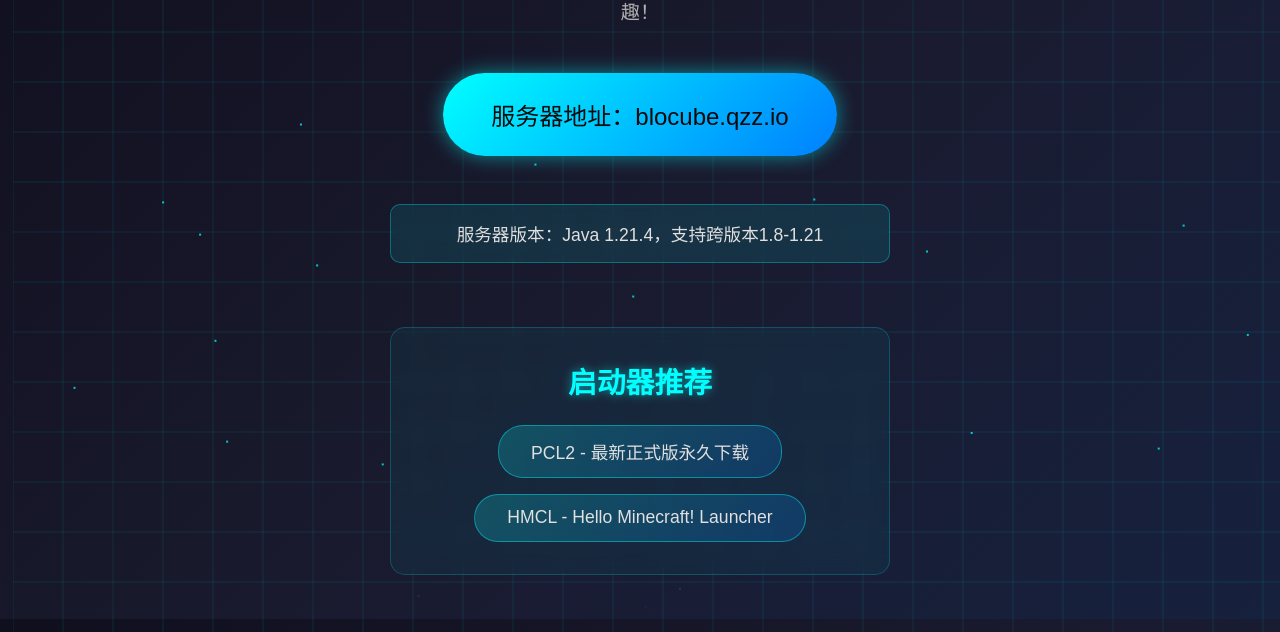
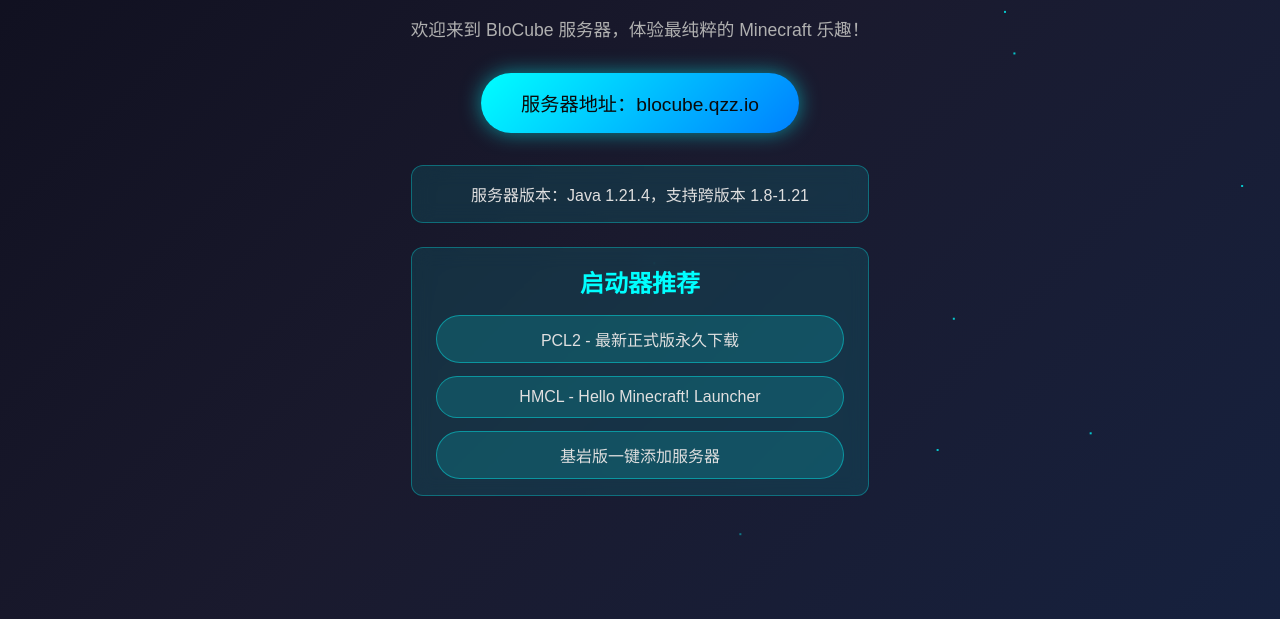
Before and after one commit to q-wert-y/BloCube, a plain HTML site: page index.html in a window 1280 px wide. Shown: the part 181-813 px from the top of the page. Drawn offline with Linux system fonts and the light colour scheme.

Commit message:
Add files via upload

```diff
--- a/index.html
+++ b/index.html
@@ -5,14 +5,10 @@
     <meta name="viewport" content="width=device-width, initial-scale=1.0">
     <title>BloCube - Minecraft 服务器</title>
     <style>
-        * {
-            margin: 0;
-            padding: 0;
-            box-sizing: border-box;
-        }
+        * { margin: 0; padding: 0; box-sizing: border-box; }
 
         body {
-            font-family: 'Arial', sans-serif;
+            font-family: Arial, sans-serif;
             background: linear-gradient(135deg, #0f0f1e 0%, #1a1a2e 50%, #16213e 100%);
             color: #e0e0e0;
             min-height: 100vh;
@@ -24,31 +20,12 @@
             position: relative;
         }
 
-        .grid-background {
-            position: absolute;
-            top: 0;
-            left: 0;
-            width: 100%;
-            height: 100%;
-            background-image:
-                linear-gradient(rgba(0, 255, 255, 0.1) 1px, transparent 1px),
-                linear-gradient(90deg, rgba(0, 255, 255, 0.1) 1px, transparent 1px);
-            background-size: 50px 50px;
-            animation: gridMove 20s linear infinite;
-            z-index: 1;
-        }
-
-        @keyframes gridMove {
-            0% { transform: translate(0, 0); }
-            100% { transform: translate(50px, 50px); }
-        }
-
         .particles {
             position: absolute;
-            width: 100%;
-            height: 100%;
+            inset: 0;
+            z-index: 1;
+            pointer-events: none;
             overflow: hidden;
-            z-index: 2;
         }
 
         .particle {
@@ -57,303 +34,172 @@
             height: 2px;
             background: #00ffff;
             border-radius: 50%;
-            animation: float 10s infinite linear;
-            opacity: 0.7;
+            animation: float 12s linear infinite;
+            opacity: 0.6;
         }
 
         @keyframes float {
-            0% {
-                transform: translateY(100vh) translateX(0);
-                opacity: 0;
-            }
-            10% {
-                opacity: 1;
-            }
-            90% {
-                opacity: 1;
-            }
-            100% {
-                transform: translateY(-100vh) translateX(100px);
-                opacity: 0;
-            }
+            0% { transform: translateY(100vh) translateX(0); opacity: 0; }
+            10% { opacity: 1; }
+            90% { opacity: 1; }
+            100% { transform: translateY(-100vh) translateX(100px); opacity: 0; }
         }
 
         .container {
             text-align: center;
             z-index: 10;
-            position: relative;
+            max-width: 90vw;
+            padding: 2rem 1rem;
         }
 
         h1 {
-            font-size: 4rem;
-            margin-bottom: 2rem;
+            font-size: clamp(2.5rem, 8vw, 4rem);
+            margin-bottom: 1.5rem;
             background: linear-gradient(45deg, #00ffff, #0080ff, #8000ff);
             -webkit-background-clip: text;
             -webkit-text-fill-color: transparent;
-            background-clip: text;
             animation: glow 2s ease-in-out infinite alternate;
-            text-shadow: 0 0 30px rgba(0, 255, 255, 0.5);
         }
 
-        @keyframes glow {
-            from { filter: brightness(1); }
-            to { filter: brightness(1.2); }
+        @keyframes glow { from { filter: brightness(1); } to { filter: brightness(1.2); } }
+
+        .server-info {
+            margin: 1rem 0 2rem;
+            font-size: 1.1rem;
+            color: #b0b0b0;
         }
 
-        .server-info {
-            margin: 2rem 0;
-            font-size: 1.2rem;
-            color: #b0b0b0;
-            max-width: 500px;
-            margin-left: auto;
-            margin-right: auto;
-        }
-
-        .copy-button-container {
-            position: relative;
-            margin: 3rem 0;
-        }
+        .copy-button-container { position: relative; margin: 2rem 0; }
 
         .copy-button {
             background: linear-gradient(135deg, #00ffff, #0080ff);
             border: none;
-            padding: 1.5rem 3rem;
-            font-size: 1.5rem;
+            padding: 1rem 2.5rem;
+            font-size: 1.2rem;
             color: #0a0a0a;
             border-radius: 50px;
             cursor: pointer;
-            transition: all 0.3s ease;
-            box-shadow: 0 0 20px rgba(0, 255, 255, 0.5);
-            position: relative;
-            overflow: hidden;
+            transition: transform .3s, box-shadow .3s;
+            box-shadow: 0 0 20px rgba(0, 255, 255, .5);
         }
 
         .copy-button:hover {
             transform: translateY(-3px);
-            box-shadow: 0 5px 30px rgba(0, 255, 255, 0.7);
-        }
-
-        .copy-button:active {
-            transform: translateY(0);
-        }
-
-        .copy-button::before {
-            content: '';
-            position: absolute;
-            top: 50%;
-            left: 50%;
-            width: 0;
-            height: 0;
-            background: rgba(255, 255, 255, 0.3);
-            border-radius: 50%;
-            transform: translate(-50%, -50%);
-            transition: width 0.6s, height 0.6s;
-        }
-
-        .copy-button:hover::before {
-            width: 300px;
-            height: 300px;
+            box-shadow: 0 5px 30px rgba(0, 255, 255, .7);
         }
 
         .copy-notification {
             position: absolute;
-            top: -50px;
+            top: -45px;
             left: 50%;
             transform: translateX(-50%);
             background: #00ff00;
             color: #000;
-            padding: 0.5rem 1rem;
-            border-radius: 5px;
+            padding: .4rem .8rem;
+            border-radius: 6px;
+            font-weight: bold;
             opacity: 0;
-            transition: opacity 0.3s ease;
-            font-weight: bold;
+            transition: opacity .3s;
+            pointer-events: none;
         }
 
-        .copy-notification.show {
-            opacity: 1;
-        }
+        .copy-notification.show { opacity: 1; }
 
-        .version-info {
-            margin-top: 2rem;
-            padding: 1rem 2rem;
-            background: rgba(0, 255, 255, 0.1);
-            border: 1px solid rgba(0, 255, 255, 0.3);
-            border-radius: 10px;
+        .version-info, .launcher-recommendations {
+            margin: 1.5rem auto;
+            padding: 1rem 1.5rem;
+            background: rgba(0, 255, 255, .1);
+            border: 1px solid rgba(0, 255, 255, .3);
+            border-radius: 12px;
             backdrop-filter: blur(10px);
-            font-size: 1.1rem;
-            color: #e0e0e0;
-        }
-
-        /* 新增启动器推荐区域样式 */
-        .launcher-recommendations {
-            margin-top: 4rem;
-            padding: 2rem;
-            background: rgba(0, 255, 255, 0.05);
-            border: 1px solid rgba(0, 255, 255, 0.2);
-            border-radius: 15px;
-            backdrop-filter: blur(10px);
-            max-width: 600px;
+            max-width: 500px;
         }
 
         .launcher-recommendations h2 {
-            font-size: 1.8rem;
-            margin-bottom: 1.5rem;
+            font-size: 1.5rem;
+            margin-bottom: 1rem;
             color: #00ffff;
-            text-shadow: 0 0 10px rgba(0, 255, 255, 0.5);
         }
 
         .launcher-links {
             display: flex;
             flex-direction: column;
-            gap: 1rem;
-            align-items: center;
+            gap: .8rem;
         }
 
         .launcher-link {
-            display: inline-block;
-            padding: 0.8rem 2rem;
-            background: linear-gradient(135deg, rgba(0, 255, 255, 0.2), rgba(0, 128, 255, 0.2));
-            border: 1px solid rgba(0, 255, 255, 0.4);
+            padding: .7rem 1.5rem;
+            background: rgba(0, 255, 255, .15);
+            border: 1px solid rgba(0, 255, 255, .4);
             border-radius: 25px;
             color: #e0e0e0;
             text-decoration: none;
-            transition: all 0.3s ease;
-            font-size: 1.1rem;
-            position: relative;
-            overflow: hidden;
+            transition: transform .3s, box-shadow .3s;
+            font-size: 1rem;
         }
 
         .launcher-link:hover {
             transform: translateY(-2px);
-            box-shadow: 0 5px 20px rgba(0, 255, 255, 0.4);
-            background: linear-gradient(135deg, rgba(0, 255, 255, 0.3), rgba(0, 128, 255, 0.3));
-        }
-
-        .launcher-link::before {
-            content: '';
-            position: absolute;
-            top: 0;
-            left: -100%;
-            width: 100%;
-            height: 100%;
-            background: linear-gradient(90deg, transparent, rgba(255, 255, 255, 0.2), transparent);
-            transition: left 0.5s;
-        }
-
-        .launcher-link:hover::before {
-            left: 100%;
+            box-shadow: 0 4px 15px rgba(0, 255, 255, .4);
         }
 
         @media (max-width: 600px) {
-            h1 {
-                font-size: 2.5rem;
-            }
-
-            .copy-button {
-                font-size: 1.2rem;
-                padding: 1rem 2rem;
-            }
-
-            .version-info {
-                font-size: 1rem;
-                padding: 0.8rem 1.5rem;
-            }
-
-            .launcher-recommendations {
-                margin: 3rem 1rem;
-                padding: 1.5rem;
-            }
-
-            .launcher-recommendations h2 {
-                font-size: 1.5rem;
-            }
-
-            .launcher-link {
-                font-size: 1rem;
-                padding: 0.7rem 1.5rem;
-            }
+            .copy-button { font-size: 1rem; padding: .8rem 2rem; }
         }
     </style>
 </head>
 <body>
-    <div class="grid-background"></div>
     <div class="particles" id="particles"></div>
 
     <div class="container">
         <h1>BloCube</h1>
-        <p class="server-info">欢迎来到BloCube服务器，在这里体验最纯粹的Minecraft乐趣！</p>
+        <p class="server-info">欢迎来到 BloCube 服务器，体验最纯粹的 Minecraft 乐趣！</p>
 
         <div class="copy-button-container">
-            <button class="copy-button" onclick="copyAddress()">
-                服务器地址：blocube.qzz.io
-            </button>
+            <button class="copy-button" id="copyBtn">服务器地址：blocube.qzz.io</button>
             <div class="copy-notification" id="notification">已复制到剪贴板！</div>
         </div>
 
         <div class="version-info">
-            服务器版本：Java 1.21.4，支持跨版本1.8-1.21
+            服务器版本：Java 1.21.4，支持跨版本 1.8-1.21
         </div>
 
-        <!-- 新增启动器推荐区域 -->
         <div class="launcher-recommendations">
             <h2>启动器推荐</h2>
             <div class="launcher-links">
                 <a href="https://afdian.com/p/0164034c016c11ebafcb52540025c377" target="_blank" class="launcher-link">PCL2 - 最新正式版永久下载</a>
                 <a href="https://hmcl.huangyuhui.net/" target="_blank" class="launcher-link">HMCL - Hello Minecraft! Launcher</a>
+                <a href="minecraft://?addExternalServer=BloCube|play.simpfun.cn:23364" class="launcher-link">基岩版一键添加服务器</a>
             </div>
         </div>
     </div>
 
     <script>
-        function copyAddress() {
-            const address = 'blocube.qzz.io';
-            navigator.clipboard.writeText(address).then(() => {
-                const notification = document.getElementById('notification');
-                notification.classList.add('show');
-
-                setTimeout(() => {
-                    notification.classList.remove('show');
-                }, 2000);
-            }).catch(err => {
-                const textArea = document.createElement('textarea');
-                textArea.value = address;
-                document.body.appendChild(textArea);
-                textArea.select();
-                document.execCommand('copy');
-                document.body.removeChild(textArea);
-
-                const notification = document.getElementById('notification');
-                notification.classList.add('show');
-
-                setTimeout(() => {
-                    notification.classList.remove('show');
-                }, 2000);
-            });
+        // 创建粒子
+        const particles = document.getElementById('particles');
+        for (let i = 0; i < 50; i++) {
+            const p = document.createElement('div');
+            p.className = 'particle';
+            p.style.left = Math.random() * 100 + '%';
+            p.style.animationDelay = Math.random() * 12 + 's';
+            p.style.animationDuration = (Math.random() * 6 + 6) + 's';
+            particles.appendChild(p);
         }
 
-        function createParticles() {
-            const particlesContainer = document.getElementById('particles');
-            const particleCount = 50;
-
-            for (let i = 0; i < particleCount; i++) {
-                const particle = document.createElement('div');
-                particle.className = 'particle';
-                particle.style.left = Math.random() * 100 + '%';
-                particle.style.animationDelay = Math.random() * 10 + 's';
-                particle.style.animationDuration = (Math.random() * 10 + 10) + 's';
-                particlesContainer.appendChild(particle);
+        // 复制功能
+        document.getElementById('copyBtn').addEventListener('click', async () => {
+            const text = 'blocube.qzz.io';
+            const notice = document.getElementById('notification');
+            try {
+                await navigator.clipboard.writeText(text);
+            } catch {
+                const ta = document.createElement('textarea');
+                ta.value = text; ta.style.position = 'fixed'; ta.style.opacity = 0;
+                document.body.appendChild(ta); ta.select();
+                document.execCommand('copy'); document.body.removeChild(ta);
             }
-        }
-
-        window.addEventListener('load', createParticles);
-
-        const button = document.querySelector('.copy-button');
-        button.addEventListener('mouseenter', function() {
-            this.style.boxShadow = '0 0 40px rgba(0, 255, 255, 0.8)';
-        });
-
-        button.addEventListener('mouseleave', function() {
-            this.style.boxShadow = '0 0 20px rgba(0, 255, 255, 0.5)';
+            notice.classList.add('show');
+            setTimeout(() => notice.classList.remove('show'), 2000);
         });
     </script>
 </body>
```
